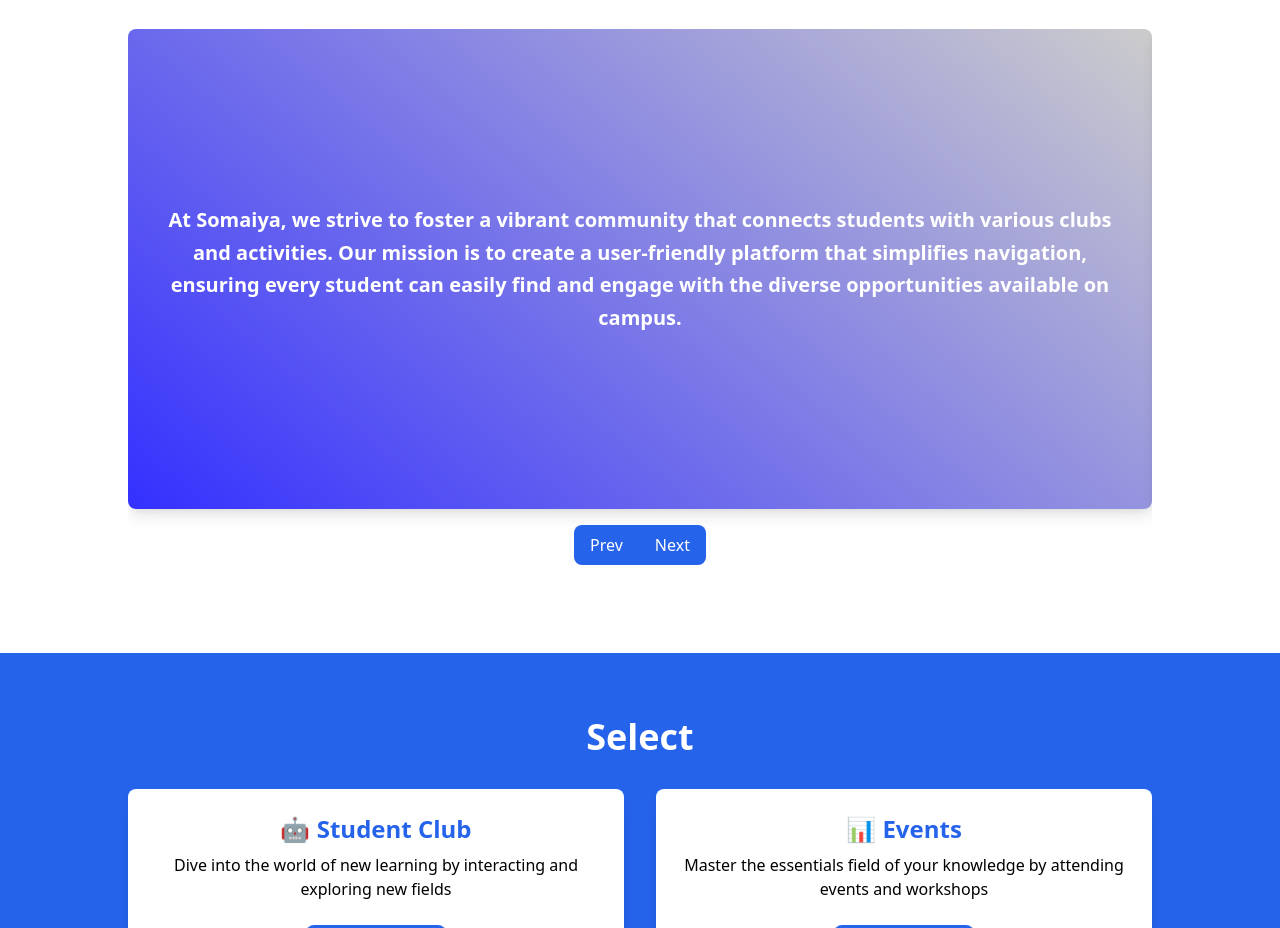
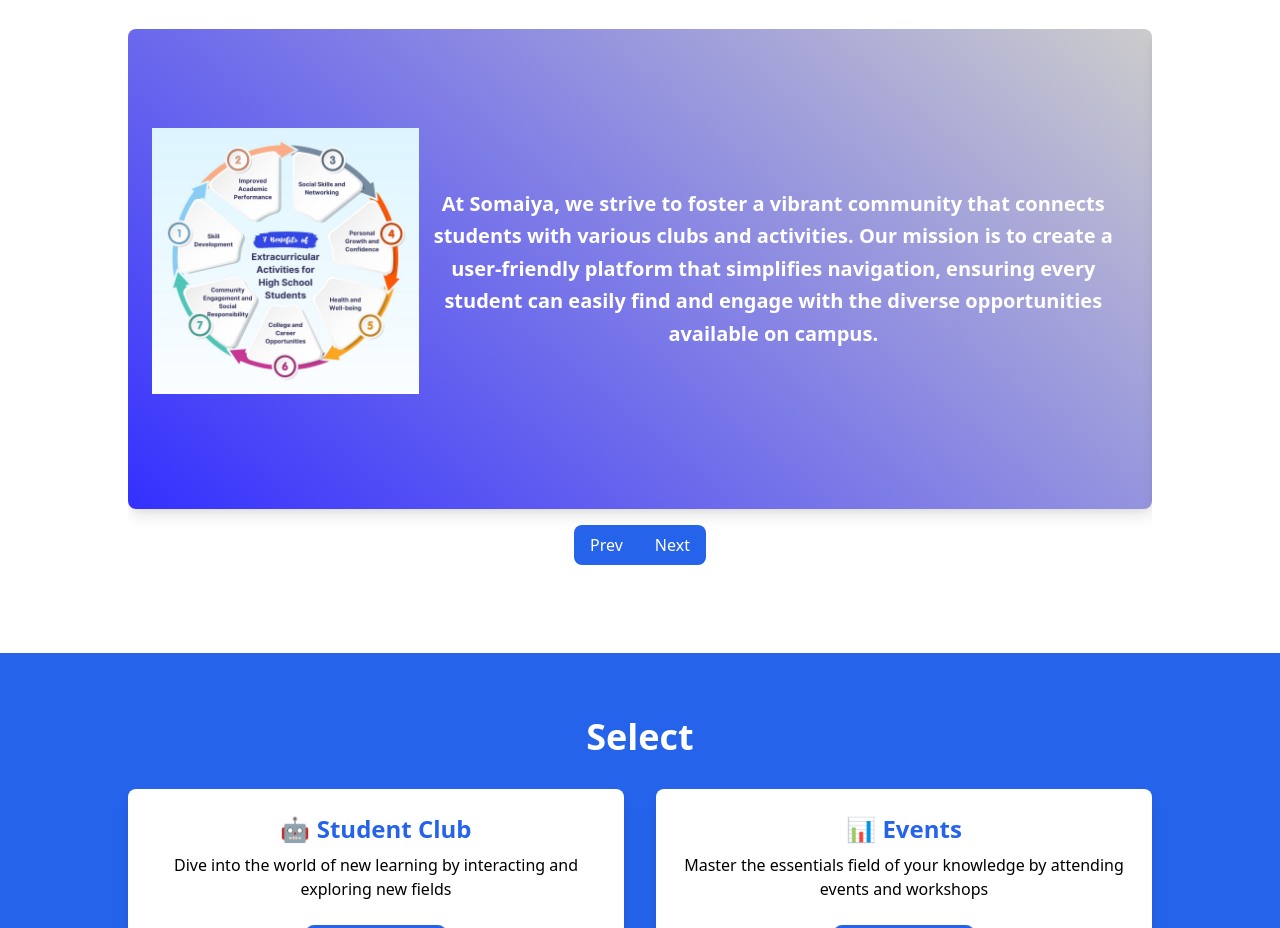
Before and after one commit to vrushab123/connect-club, a plain HTML site: page index.html in a window 1280 px wide. Shown: the part 971-1899 px from the top of the page. Drawn offline with nearby package versions, Linux system fonts and the light colour scheme.

Commit message:
Added an image in the about section

```diff
--- a/index.html
+++ b/index.html
@@ -96,7 +96,7 @@
                 <div class="carousel-inner">
                     <!-- Slide 1 -->
                     <div class="carousel-item bg-white p-6 rounded-lg shadow-lg">
-                        <!-- <h3 class="text-2xl font-semibold mb-4">Our Mission</h3> -->
+                        <h3 class="text-2xl font-semibold mb-4"><img src="./assets/Activity.jpg"></img></h3>
                         <p class="text-white text-xl font-semibold leading-relaxed">At Somaiya, we strive to foster a
                             vibrant community that connects students
                             with various clubs and activities. Our mission is to create a user-friendly platform that
@@ -105,7 +105,7 @@
                     </div>
                     <!-- Slide 2 -->
                     <div class="carousel-item bg-white p-6 rounded-lg shadow-lg">
-                        <!-- <h3 class="text-2xl font-semibold mb-4">Our Vision</h3> -->
+                        <h3 class="text-2xl font-semibold mb-4"><img src="./assets/Activity.jpg"></img></h3>
                         <p class="text-white text-xl font-semibold leading-relaxed">We envision a connected campus where
                             every student feels empowered to
                             explore their interests and talents through active participation in clubs. By providing an
@@ -114,7 +114,7 @@
                     </div>
                     <!-- Slide 3 -->
                     <div class="carousel-item bg-white p-6 rounded-lg shadow-lg">
-                        <!-- <h3 class="text-2xl font-semibold mb-4">Our Values</h3> -->
+                        <h3 class="text-2xl font-semibold mb-4"><img src="./assets/Activity.jpg" alt=""></h3>
                         <p class="text-white text-xl font-semibold leading-relaxed">We believe in inclusivity,
                             accessibility, and innovation. Our commitment
                             is to enhance the student experience by ensuring that every club on campus is just a click
```
Also changed, not shown: assets/Activity.jpg (added).
